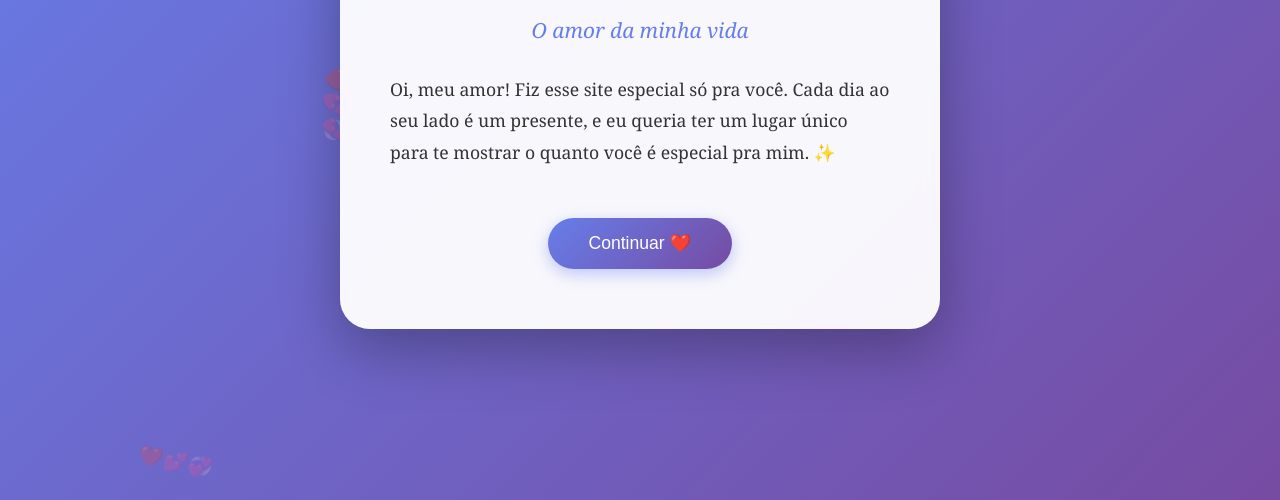
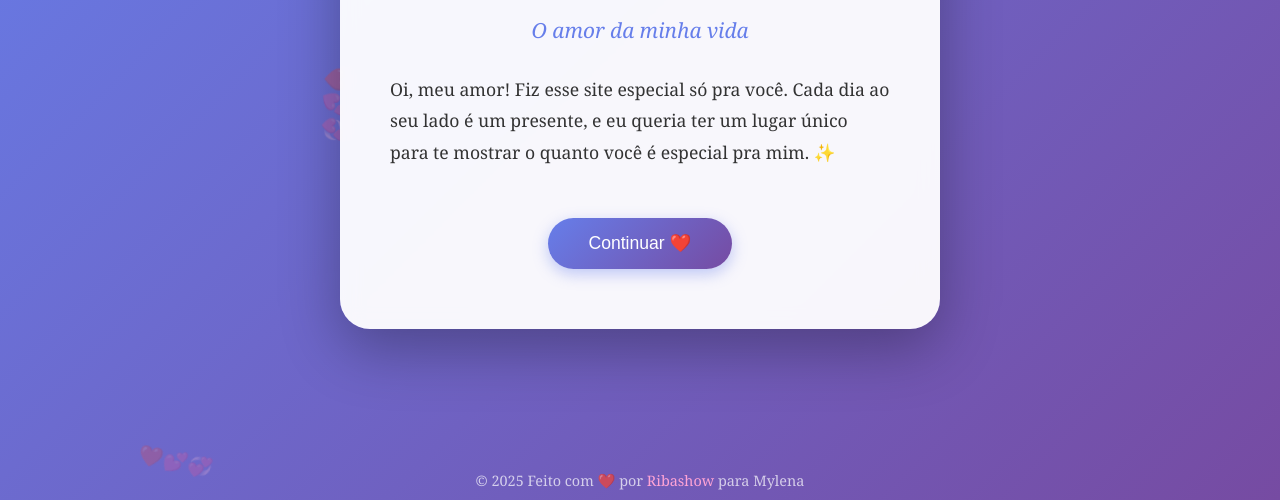
Before and after one commit to Ribashow666/myla, a plain HTML site: page index.html in a window 1280 px wide. Shown: the part 300-800 px from the top of the page. Drawn offline with Linux system fonts and the light colour scheme.

Commit message:
copyright

```diff
--- a/estilos/dashboard.css
+++ b/estilos/dashboard.css
@@ -602,3 +602,20 @@
                 opacity: 0;
             }
         }
+        .copyright {
+            text-align: center;
+            font-size: 0.9em;
+            color: rgba(255, 255, 255, 0.7);
+            padding: 20px;
+            margin-top: 60px;
+        }
+
+        .copyright a {
+            color: #ffa4d5;
+            text-decoration: none;
+            transition: color 0.3s ease;
+        }
+
+        .copyright a:hover {
+            color: #fff;
+        }
--- a/estilos/index.css
+++ b/estilos/index.css
@@ -184,3 +184,24 @@
                 font-size: 0.95em;
             }
         }
+
+        .copyright {
+            position: fixed;
+            bottom: 10px;
+            left: 0;
+            right: 0;
+            text-align: center;
+            font-size: 0.9em;
+            color: rgba(255, 255, 255, 0.7);
+            z-index: 1000;
+        }
+
+        .copyright a {
+            color: #ffa4d5;
+            text-decoration: none;
+            transition: color 0.3s ease;
+        }
+
+        .copyright a:hover {
+            color: #fff;
+        }
--- a/estilos/playlist.css
+++ b/estilos/playlist.css
@@ -521,3 +521,20 @@
                 font-size: 0.75em;
             }
         }
+        .copyright {
+            text-align: center;
+            font-size: 0.9em;
+            color: rgba(255, 255, 255, 0.7);
+            padding: 20px;
+            margin-top: 60px;
+        }
+
+        .copyright a {
+            color: #ffd89b;
+            text-decoration: none;
+            transition: color 0.3s ease;
+        }
+
+        .copyright a:hover {
+            color: #fff;
+        }
--- a/estilos/timeline.css
+++ b/estilos/timeline.css
@@ -477,3 +477,20 @@
                 font-size: 0.85em;
             }
         }
+        .copyright {
+            text-align: center;
+            font-size: 0.9em;
+            color: rgba(255, 255, 255, 0.7);
+            padding: 20px;
+            margin-top: 60px;
+        }
+
+        .copyright a {
+            color: #ffa4c4;
+            text-decoration: none;
+            transition: color 0.3s ease;
+        }
+
+        .copyright a:hover {
+            color: #fff;
+        }
--- a/index.html
+++ b/index.html
@@ -49,5 +49,8 @@
             </a>
         </div>
     </div>
+    <div class="copyright">
+        © 2025 Feito com ❤️ por <a href="https://github.com/Ribashow666" target="_blank">Ribashow</a> para Mylena
+    </div>
 </body>
 </html>
```
Also changed, not shown: dashboard.html (+3 -0 lines), playlist.html (+3 -0 lines), timeline.html (+3 -0 lines).
